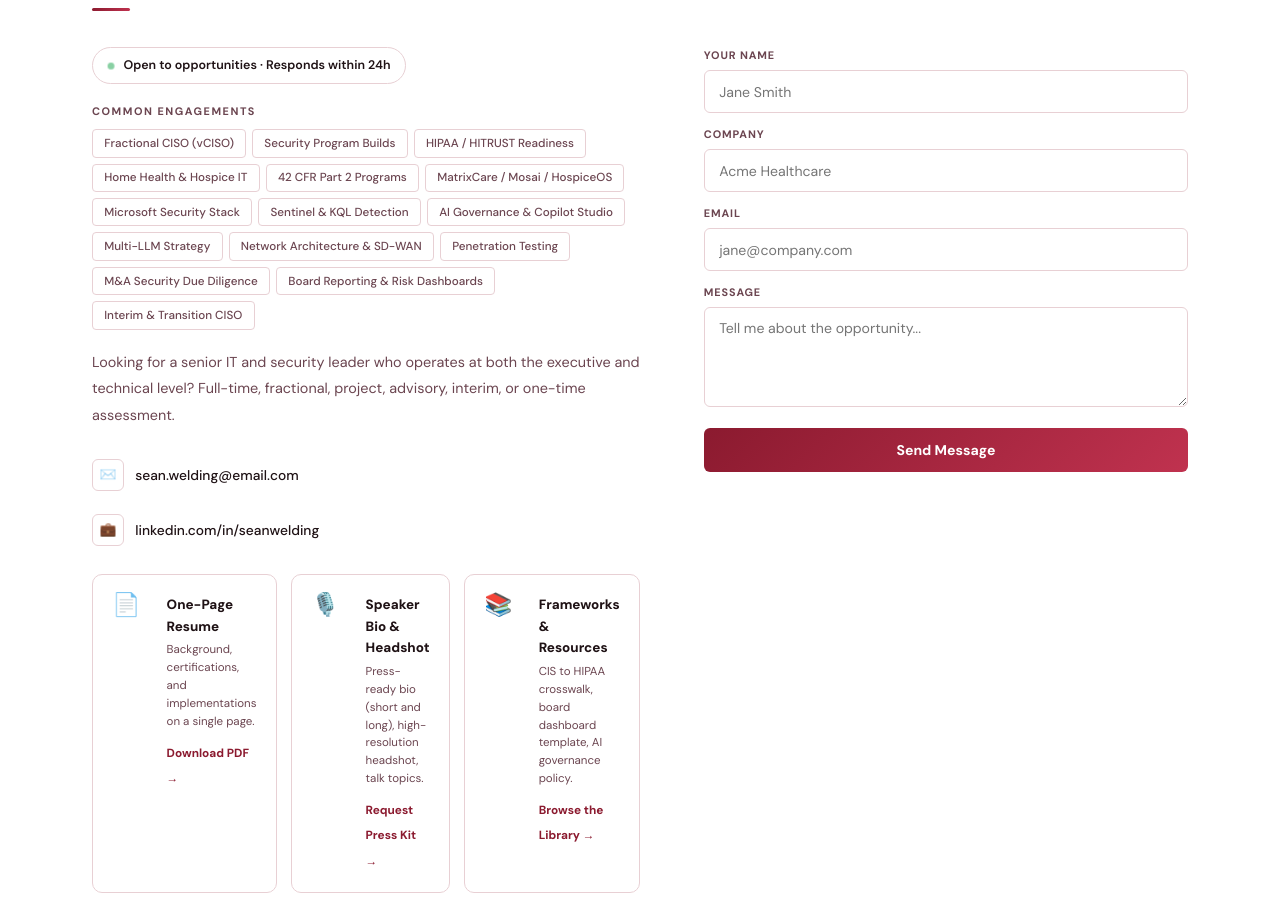
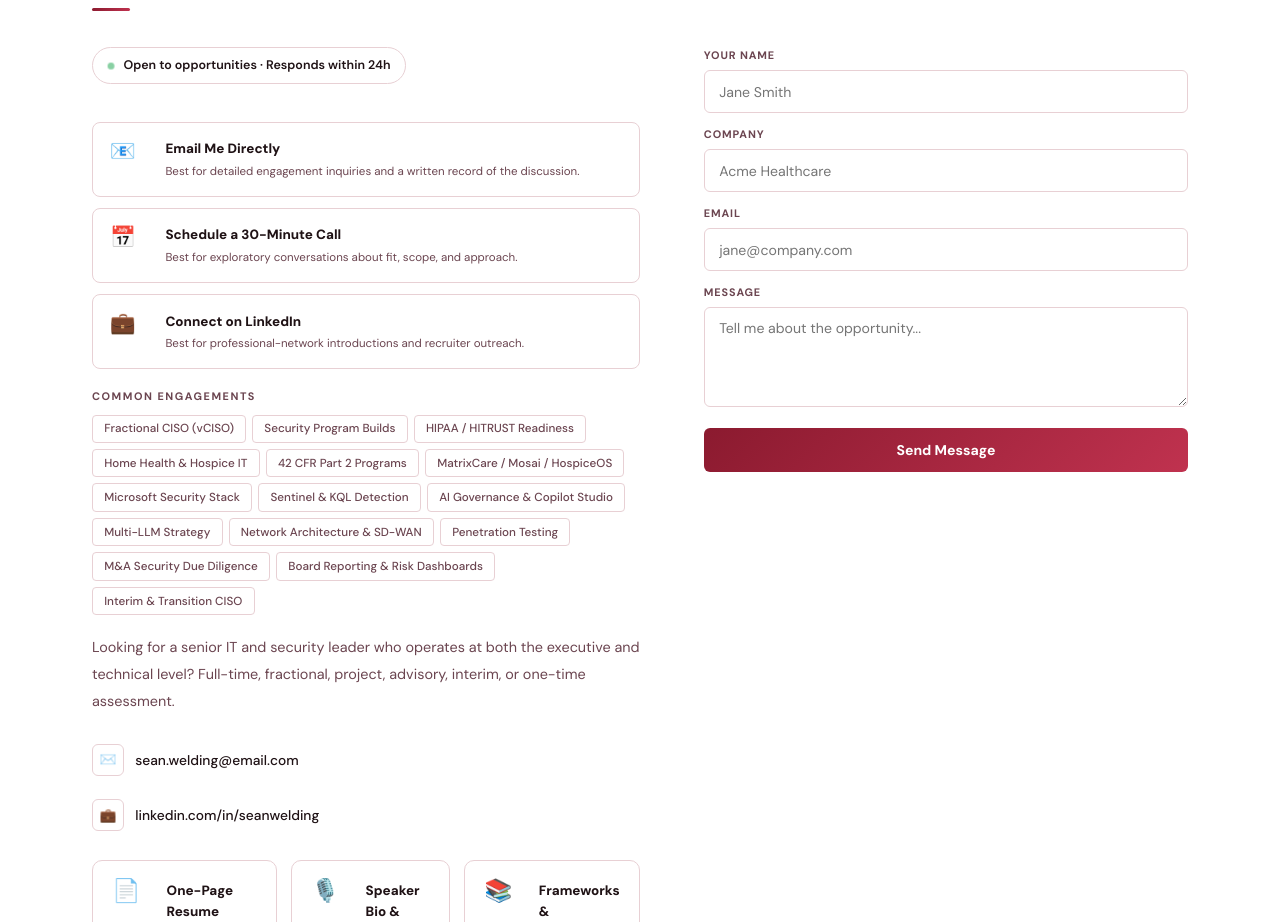
Before and after one commit to SeanTheFolder/portfolio, a plain HTML site: page index.html in a window 1280 px wide. Shown: the part 10660-11582 px from the top of the page. Drawn offline with nearby package versions, Linux system fonts and the light colour scheme.

Commit message:
Add three contact-path cards to Get in Touch, refresh projects hero
Contact area now offers three explicit paths above the fold:
- Email Me Directly (mailto with prefilled subject for engagement
  inquiries, best for written-record discussions)
- Schedule a 30-Minute Call (placeholder for Calendly integration,
  best for exploratory conversations about fit and scope)
- Connect on LinkedIn (best for professional-network introductions
  and recruiter outreach)

Each path explains when it is the best choice, so visitors self-select
into the right channel rather than defaulting to the form. The form
remains as the catch-all on the right side of the contact grid.

Projects page hero updated to reflect the now-larger 27+ portfolio
spanning healthcare, hospitality, retail, commercial SMB, and AI
research. Filter prompt added to guide visitors into the category and
scope filters.

CSS: contact-paths flex column with hover lift and accent border on
contact-path cards.

```diff
--- a/css/main.css
+++ b/css/main.css
@@ -356,6 +356,13 @@
 .avail-now-card p{font-size:.78rem;color:var(--muted);line-height:1.65;margin:0;}
 @media(max-width:1024px){.avail-now-grid{grid-template-columns:repeat(2,1fr);}.reading-item{grid-template-columns:1fr;gap:.4rem;}}
 @media(max-width:680px){.avail-now-grid{grid-template-columns:1fr;}}
+/* CONTACT PATHS */
+.contact-paths{display:flex;flex-direction:column;gap:.7rem;margin:1.2rem 0;}
+.contact-path{display:grid;grid-template-columns:42px 1fr;gap:.85rem;align-items:start;background:var(--bg2);border:1px solid var(--border);border-radius:8px;padding:.95rem 1.05rem;text-decoration:none;color:inherit;transition:transform .18s,box-shadow .18s,border-color .18s;}
+.contact-path:hover{transform:translateY(-2px);box-shadow:var(--shadow);border-color:var(--accent);}
+.contact-path-icon{font-size:1.3rem;line-height:1;padding-top:.15rem;}
+.contact-path-body strong{display:block;font-size:.84rem;font-weight:800;margin-bottom:.2rem;color:var(--text);}
+.contact-path-body p{font-size:.72rem;color:var(--muted);line-height:1.55;margin:0;}
 /* SOCIAL PROOF GRID */
 .proof-grid{display:grid;grid-template-columns:repeat(4,1fr);gap:1rem;margin-top:1.6rem;}
 .proof-card{background:var(--bg);border:1px solid var(--border);border-radius:10px;padding:1.4rem 1.3rem;transition:transform .2s,box-shadow .2s,border-color .2s;}
--- a/index.html
+++ b/index.html
@@ -592,6 +592,29 @@
 <p class="sec-label">Get in Touch</p><h2 class="sec-title reveal">Let's Talk</h2><div class="divider"></div>
 <div class="contact-grid"><div class="reveal">
 <div class="avail-chip"><span class="avail-dot"></span> Open to opportunities · Responds within 24h</div>
+<div class="contact-paths reveal">
+  <a href="mailto:sean.welding@email.com?subject=Engagement%20Inquiry" class="contact-path">
+    <div class="contact-path-icon" aria-hidden="true">📧</div>
+    <div class="contact-path-body">
+      <strong>Email Me Directly</strong>
+      <p>Best for detailed engagement inquiries and a written record of the discussion.</p>
+    </div>
+  </a>
+  <a href="#" onclick="alert('Scheduling integration coming soon. Email or use the form below for now.');return false;" class="contact-path">
+    <div class="contact-path-icon" aria-hidden="true">📅</div>
+    <div class="contact-path-body">
+      <strong>Schedule a 30-Minute Call</strong>
+      <p>Best for exploratory conversations about fit, scope, and approach.</p>
+    </div>
+  </a>
+  <a href="#" class="contact-path">
+    <div class="contact-path-icon" aria-hidden="true">💼</div>
+    <div class="contact-path-body">
+      <strong>Connect on LinkedIn</strong>
+      <p>Best for professional-network introductions and recruiter outreach.</p>
+    </div>
+  </a>
+</div>
 <div class="consult-scope">
 <p class="consult-label">Common engagements</p>
 <div class="consult-chips">
```
Also changed, not shown: projects.html (+4 -3 lines).
